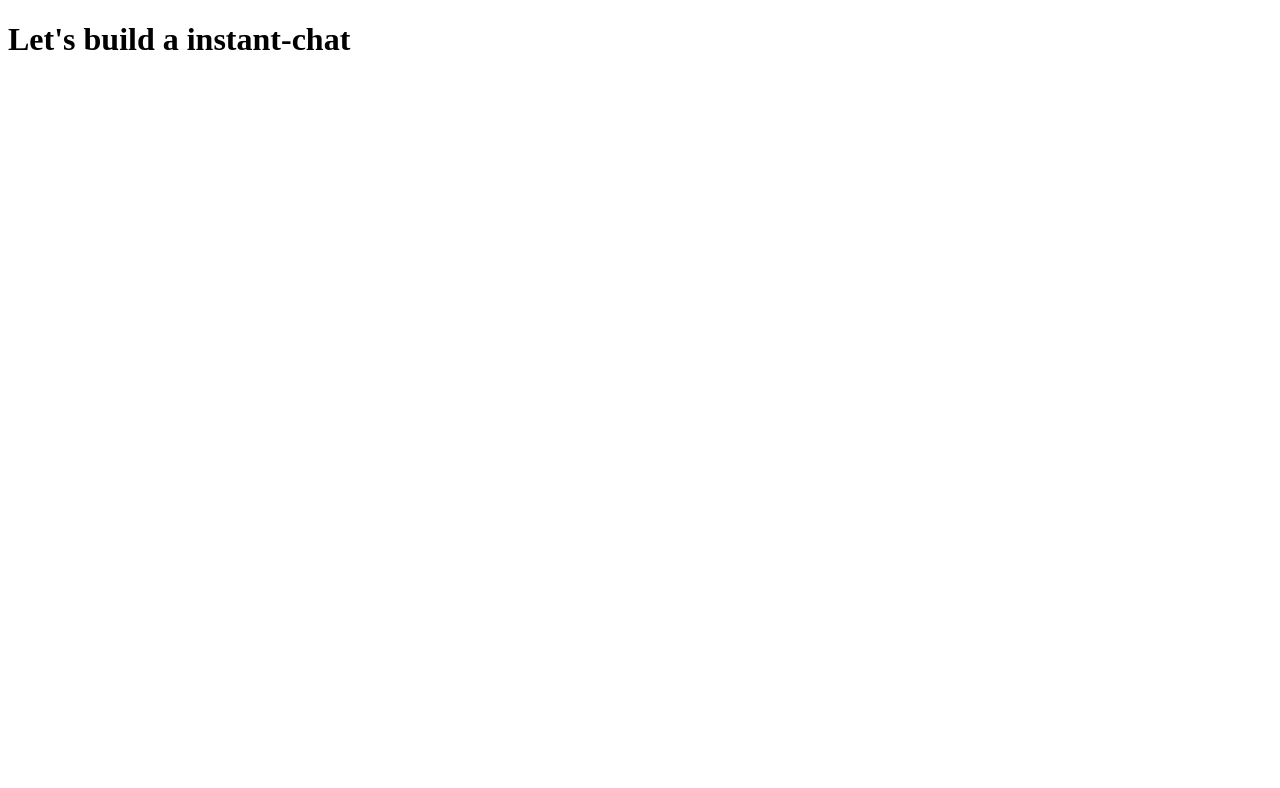
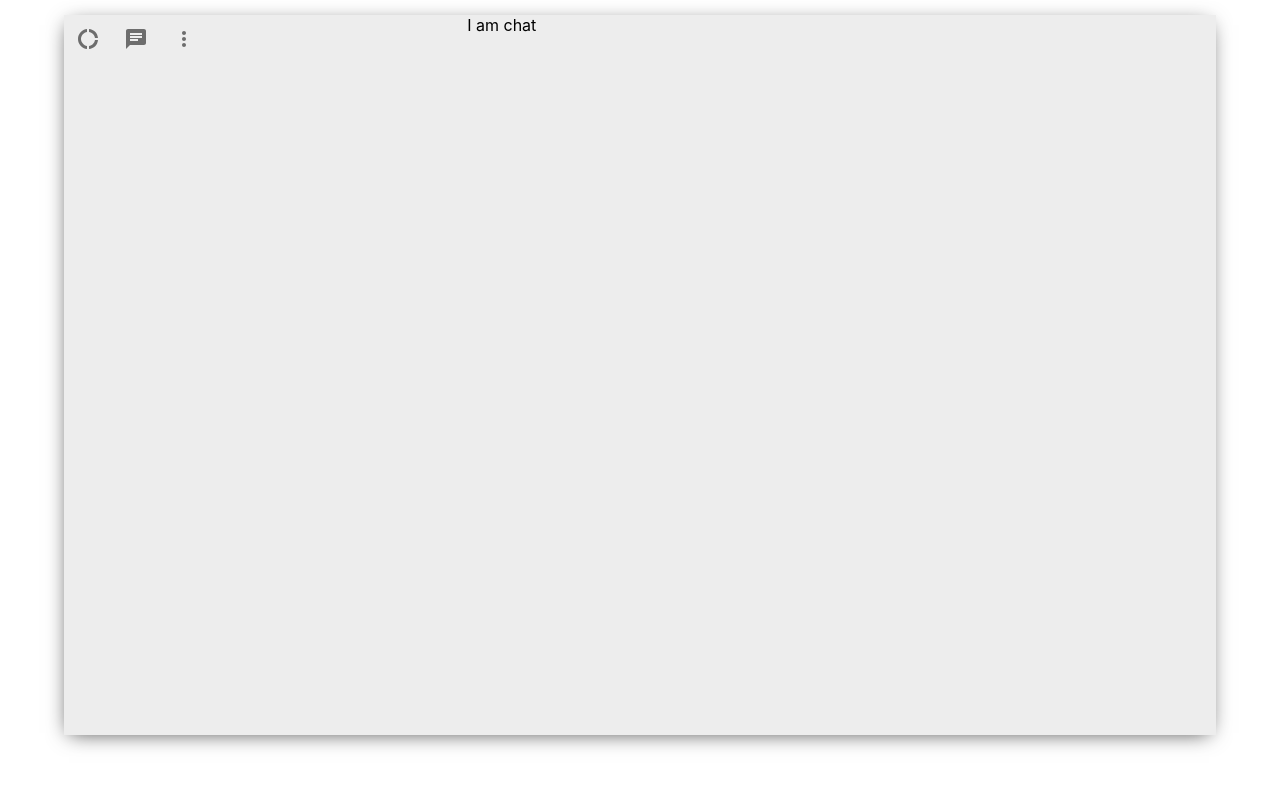
Before and after one commit to adrienzagar/instant-chat-MERN-stack, a React (Create React App) app: page / in a window 1280 px wide. Shown: the top 788 px of the page. Built offline with nearby package versions, Linux system fonts and the light colour scheme.

Commit message:
adding clickable icons

```diff
--- a/package.json
+++ b/package.json
@@ -3,6 +3,8 @@
   "version": "0.1.0",
   "private": true,
   "dependencies": {
+    "@material-ui/core": "^4.11.0",
+    "@material-ui/icons": "^4.9.1",
     "@testing-library/jest-dom": "^4.2.4",
     "@testing-library/react": "^9.3.2",
     "@testing-library/user-event": "^7.1.2",
--- a/src/App.js
+++ /dev/null
@@ -1,12 +0,0 @@
-import React from 'react';
-// import './App.css';
-
-function App() {
-  return (
-    <div className="app">
-      <h1>Let's build a instant-chat</h1>
-    </div>
-  );
-}
-
-export default App;
--- /dev/null
+++ b/src/components/App/App.js
@@ -0,0 +1,17 @@
+import React from 'react';
+import Sidebar from '../Sidebar/Sidebar';
+import Chat from '../Chat/Chat';
+import './styles.scss';
+
+function App() {
+  return (
+    <div className="app">
+      <div className="app__body">
+        <Sidebar />
+        <Chat />
+      </div>
+    </div>
+  );
+}
+
+export default App;
--- /dev/null
+++ b/src/components/App/styles.scss
@@ -0,0 +1,14 @@
+.app {
+    display: grid;
+    place-items: center;
+    height: 100vh;
+    &__body {
+        display: flex;
+        background-color: #ededed;
+        margin-top: -50px;
+        height: 90vh;
+        width: 90vw;
+        box-shadow: -1px 4px 20px -6px rgba(0, 0, 0, 0.75) ;
+    }
+
+}
--- /dev/null
+++ b/src/components/Chat/Chat.js
@@ -0,0 +1,12 @@
+import React from 'react';
+import './styles.scss'
+
+
+const Chat = () => {
+    return (
+        <div className='chat'>
+            I am chat
+        </div>
+    )
+}
+export  default Chat
--- /dev/null
+++ b/src/components/Chat/styles.scss
@@ -0,0 +1,5 @@
+.chat {
+    display: flex;
+    flex-direction: column;
+    flex: 0.65;
+}
--- /dev/null
+++ b/src/components/Sidebar/Sidebar.js
@@ -0,0 +1,28 @@
+import React from 'react';
+import './styles.scss';
+import { Avatar, IconButton } from '@material-ui/core'
+import DonutLargeIcon from '@material-ui/icons/DonutLarge';
+import ChatIcon from '@material-ui/icons/Chat';
+import MoreVertIcon from '@material-ui/icons/MoreVert';
+
+const Sidebar = () => {
+    return (
+        <div className="sidebar">
+            <div className="sidebar__header">
+                <div className="sidebar__headerRight">
+                    <IconButton>
+                        <DonutLargeIcon />
+                    </IconButton>
+                    <IconButton>
+                        <ChatIcon />
+                    </IconButton>
+                    <IconButton>
+                        <MoreVertIcon />
+                    </IconButton>
+                </div>
+            </div>
+        </div>
+    )
+}
+
+export default Sidebar
--- /dev/null
+++ b/src/components/Sidebar/styles.scss
@@ -0,0 +1,5 @@
+.sidebar {
+    display: flex;
+    flex-direction: column;
+    flex: 0.35;
+}
--- a/src/index.css
+++ /dev/null
@@ -1,13 +0,0 @@
-body {
-  margin: 0;
-  font-family: -apple-system, BlinkMacSystemFont, 'Segoe UI', 'Roboto', 'Oxygen',
-    'Ubuntu', 'Cantarell', 'Fira Sans', 'Droid Sans', 'Helvetica Neue',
-    sans-serif;
-  -webkit-font-smoothing: antialiased;
-  -moz-osx-font-smoothing: grayscale;
-}
-
-code {
-  font-family: source-code-pro, Menlo, Monaco, Consolas, 'Courier New',
-    monospace;
-}
--- a/src/index.js
+++ b/src/index.js
@@ -1,7 +1,7 @@
 import React from 'react';
 import ReactDOM from 'react-dom';
 import './styles/index.scss';
-import App from './App';
+import App from './components/App/App';
 import * as serviceWorker from './serviceWorker';
 
 ReactDOM.render(
--- a/src/styles/index.scss
+++ b/src/styles/index.scss
@@ -0,0 +1,16 @@
+* {
+    margin: 0
+}
+
+body {
+    margin: 0;
+    font-family: -apple-system, BlinkMacSystemFont, 'Segoe UI', 'Roboto', 'Oxygen',
+      'Ubuntu', 'Cantarell', 'Fira Sans', 'Droid Sans', 'Helvetica Neue',
+      sans-serif;
+    -webkit-font-smoothing: antialiased;
+    -moz-osx-font-smoothing: grayscale;
+  }
+
+  code {
+    font-family: source-code-pro, Menlo, Monaco, Consolas, 'Courier New',
+  }
```
Also changed, not shown: 2 other files (tests, documents, lock files or other folders).
